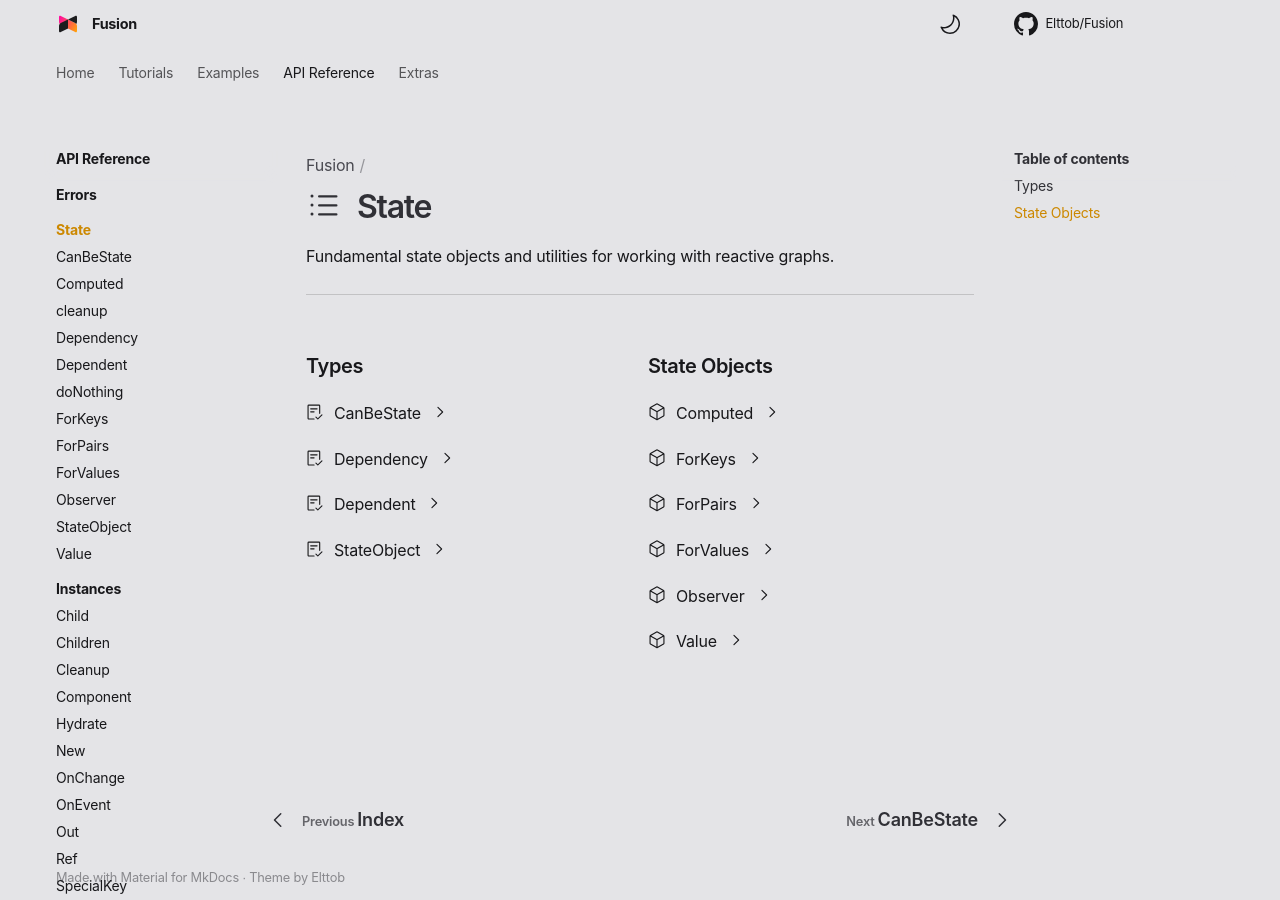
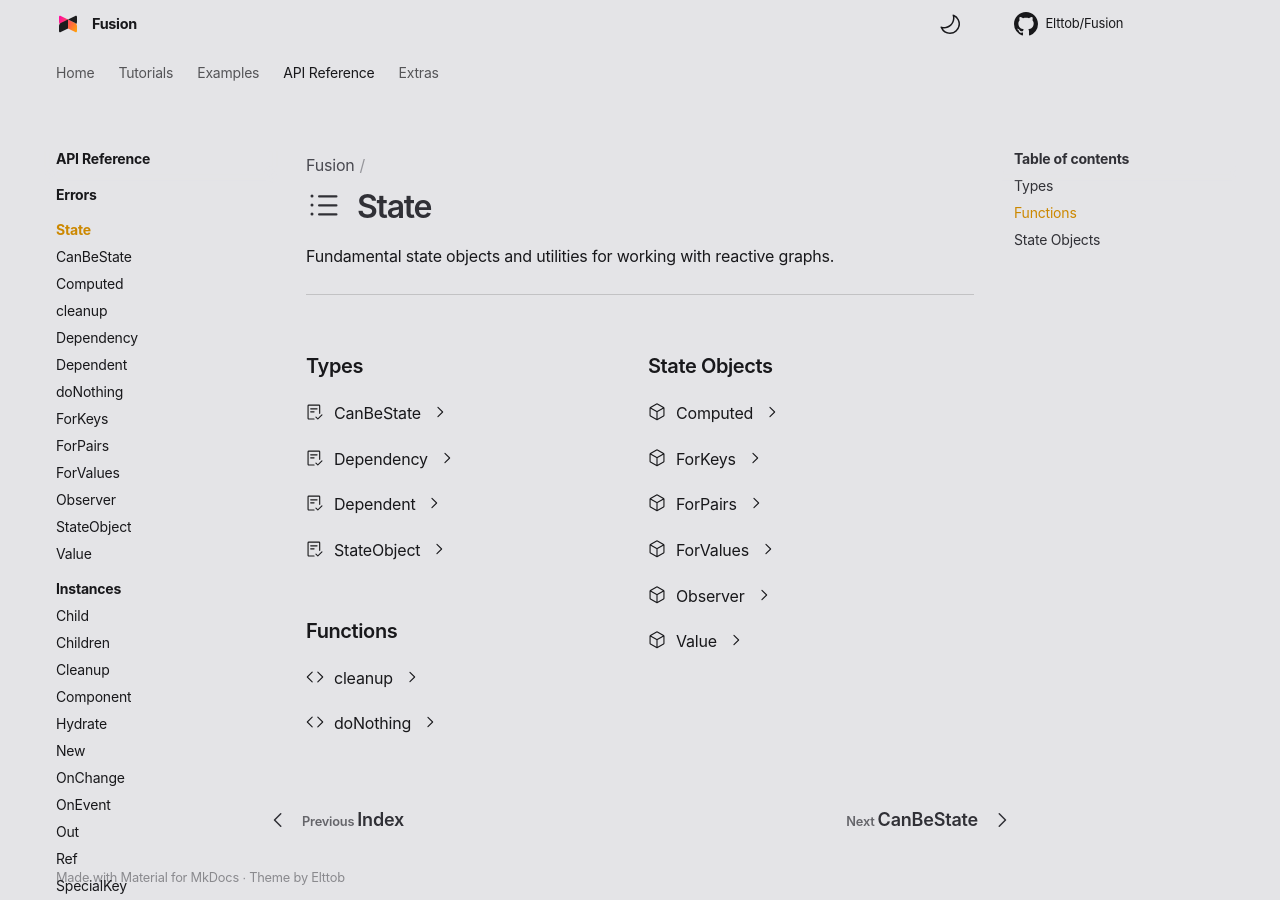
Before and after one commit to dphfox/Fusion, an MkDocs documentation site: the page built from docs/api-reference/state/index.md, in a window 1280 px wide. Built offline with MkDocs 1.6.1 and Material for MkDocs 9.7.7, drawn with Linux system fonts in a browser that asks for light colours; some web fonts are replaced; comment, search, counter and statistics services are not loaded; the version menu is left out.

Commit message:
Bring destructor API docs in line

```diff
--- a/docs/api-reference/state/index.md
+++ b/docs/api-reference/state/index.md
@@ -37,6 +37,22 @@ Fundamental state objects and utilities for working with reactive graphs.
 <a class="fusiondoc-api-index-link" href="stateobject" markdown>
 	<span class="fusiondoc-api-icon" markdown>:octicons-checklist-24:</span>
 	<span class="fusiondoc-api-name">StateObject</span>
+    <span class="fusiondoc-api-index-arrow" markdown>:octicons-chevron-right-24:</span>
+</a>
+</div>
+
+<div class="fusiondoc-index-multicol-section" markdown>
+### Functions
+
+<a class="fusiondoc-api-index-link" href="cleanup" markdown>
+	<span class="fusiondoc-api-icon" markdown>:octicons-code-24:</span>
+	<span class="fusiondoc-api-name">cleanup</span>
+    <span class="fusiondoc-api-index-arrow" markdown>:octicons-chevron-right-24:</span>
+</a>
+
+<a class="fusiondoc-api-index-link" href="donothing" markdown>
+	<span class="fusiondoc-api-icon" markdown>:octicons-code-24:</span>
+	<span class="fusiondoc-api-name">doNothing</span>
     <span class="fusiondoc-api-index-arrow" markdown>:octicons-chevron-right-24:</span>
 </a>
 </div>
--- a/mkdocs.yml
+++ b/mkdocs.yml
@@ -103,7 +103,7 @@ nav:
       - cleanup: api-reference/state/cleanup.md
       - Dependency: api-reference/state/dependency.md
       - Dependent: api-reference/state/dependent.md
-      - doNothing: api-reference/state/doNothing.md
+      - doNothing: api-reference/state/donothing.md
       - ForKeys: api-reference/state/forkeys.md
       - ForPairs: api-reference/state/forpairs.md
       - ForValues: api-reference/state/forvalues.md
```
Also changed, not shown: docs/api-reference/state/donothing.md (renamed from docs/api-reference/state/doNothing.md).
